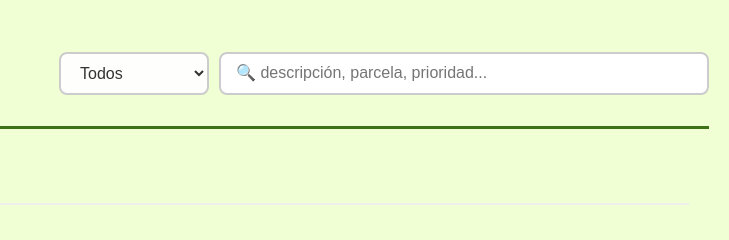
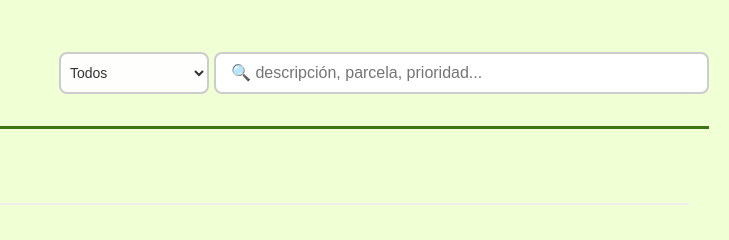
Before and after one commit to RafaelJNR/Tarea-Jardines, a plain HTML site: page index.html in a window 1280 px wide. Shown: the top 240 px of the page, 551-1280 px from the left. Drawn offline with Linux system fonts and the light colour scheme.

Commit message:
cambios en css para search box

```diff
--- a/styles/styles.css
+++ b/styles/styles.css
@@ -42,16 +42,16 @@ h1 {
 
 .search-box {
     display: flex;
-    gap: 10px;
+    gap: 5px;
     width: 100%;
     max-width: 500px;
 }
 
 .search-box select {
-    padding: 10px 15px;
+    padding: 10px 5px;
     border: 2px solid #ccc;
     border-radius: var(--border-radius);
-    font-size: 16px;
+    font-size: 14px;
     flex-shrink: 0;
     transition: border-color 0.3s;
     background-color: var(--card-bg);
```
